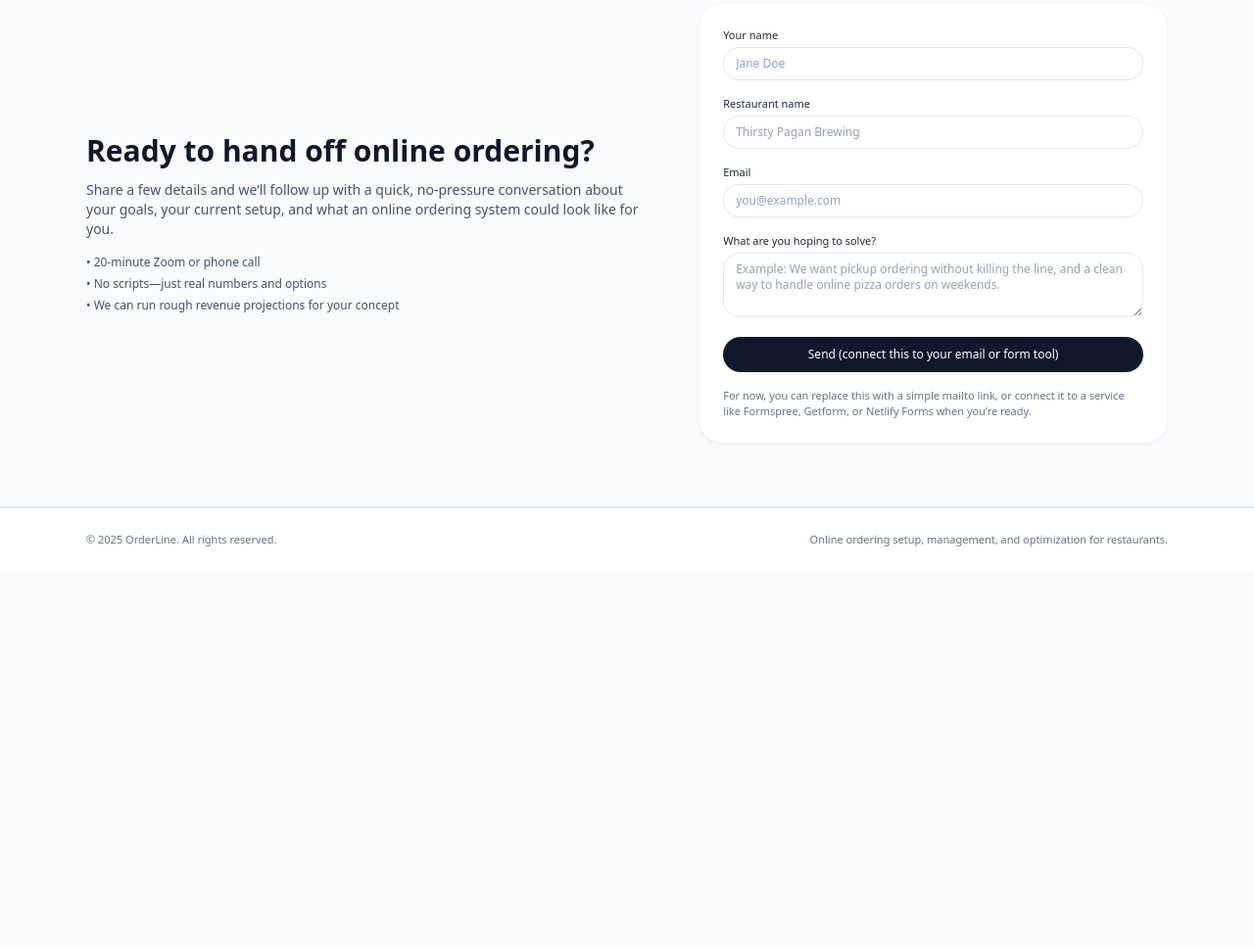
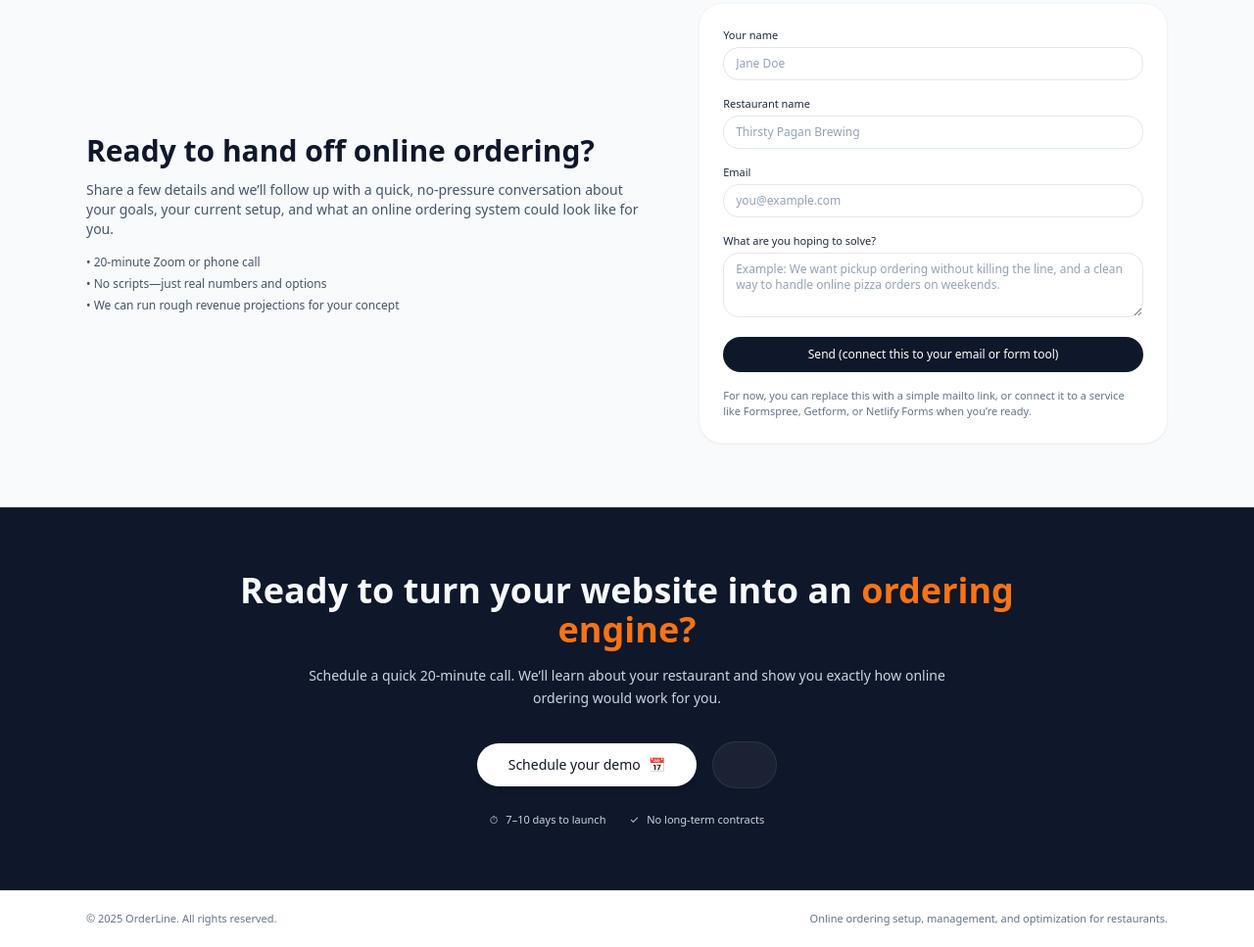
Before and after one commit to adamholden7/OrderLine, a plain HTML site: page index.html in a window 1280 px wide. Shown: the part 4064-5031 px from the top of the page at 98% size. Before the commit the page ends 4648 px from the top, so only its background shows below. Drawn offline with nearby package versions, Linux system fonts and the light colour scheme.

Commit message:
Add CTA footer section with demo scheduling

```diff
--- a/index.html
+++ b/index.html
@@ -995,15 +995,64 @@
         </section>
       </main>
 
-      <!-- FOOTER -->
-      <footer class="py-6 bg-white text-[11px] text-slate-500 border-t border-slate-200">
+            <!-- CTA Footer band -->
+      <section
+        class="bg-slate-900 text-slate-50 py-12 sm:py-16 border-t border-slate-800"
+      >
+        <div class="max-w-4xl mx-auto px-4 sm:px-6 text-center">
+          <h2 class="text-2xl sm:text-3xl md:text-4xl font-semibold leading-snug">
+            Ready to turn your website into an
+            <span class="text-accent-500">ordering engine?</span>
+          </h2>
+          <p
+            class="mt-4 text-sm text-slate-300 max-w-2xl mx-auto leading-relaxed"
+          >
+            Schedule a quick 20-minute call. We’ll learn about your restaurant
+            and show you exactly how online ordering would work for you.
+          </p>
+
+          <div
+            class="mt-8 flex flex-col sm:flex-row items-center justify-center gap-4"
+          >
+            <a
+              href="#contact"
+              class="inline-flex items-center justify-center px-8 py-3 rounded-full bg-white text-slate-900 text-sm font-medium shadow-md hover:bg-slate-100"
+            >
+              Schedule your demo
+              <span class="ml-2">📅</span>
+            </a>
+            <!-- optional secondary pill (blank like screenshot, or add text) -->
+            <div
+              class="h-[48px] px-8 rounded-full bg-white/5 border border-slate-700/60"
+            ></div>
+          </div>
+
+          <div
+            class="mt-6 flex flex-wrap items-center justify-center gap-6 text-[11px] text-slate-300"
+          >
+            <div class="flex items-center gap-2">
+              <span>⏱</span>
+              <span>7–10 days to launch</span>
+            </div>
+            <div class="flex items-center gap-2">
+              <span>✓</span>
+              <span>No long-term contracts</span>
+            </div>
+          </div>
+        </div>
+      </section>
+
+      <!-- Thin copyright strip -->
+      <footer
+        class="py-5 bg-white text-[11px] text-slate-500 border-t border-slate-200"
+      >
         <div
           class="max-w-6xl mx-auto px-4 sm:px-6 flex flex-col sm:flex-row items-center justify-between gap-3"
         >
           <div>
             © <span id="year"></span> OrderLine. All rights reserved.
           </div>
-          <div class="flex gap-4">
+          <div class="flex gap-4 text-center sm:text-right">
             <span
               >Online ordering setup, management, and optimization for
               restaurants.</span
@@ -1011,7 +1060,7 @@
           </div>
         </div>
       </footer>
-    </div>
+
 
     <script>
       document.getElementById("year").textContent = new Date().getFullYear();
```
